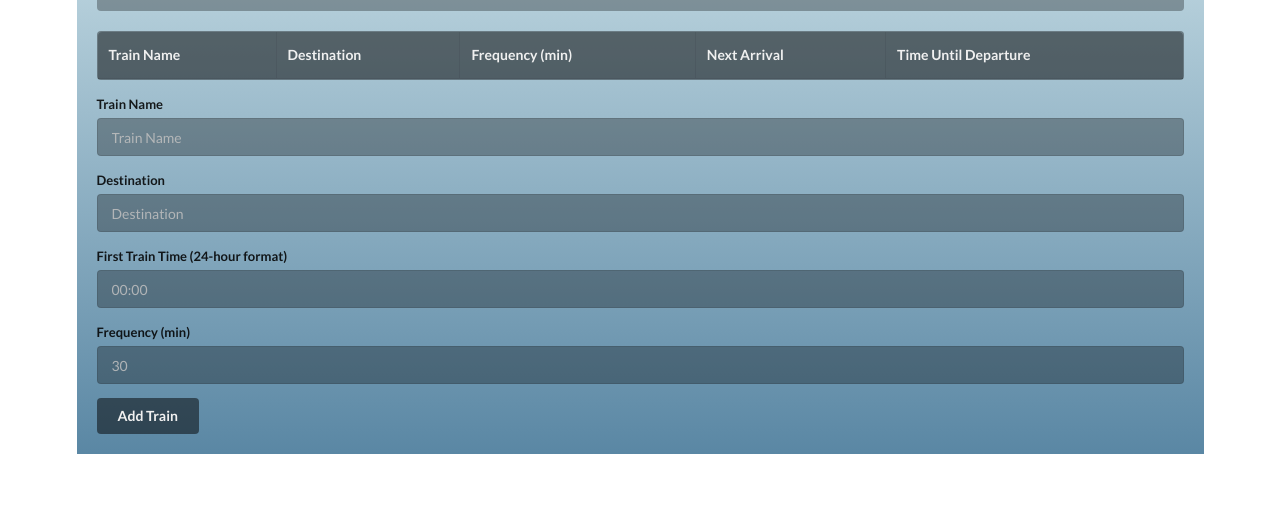
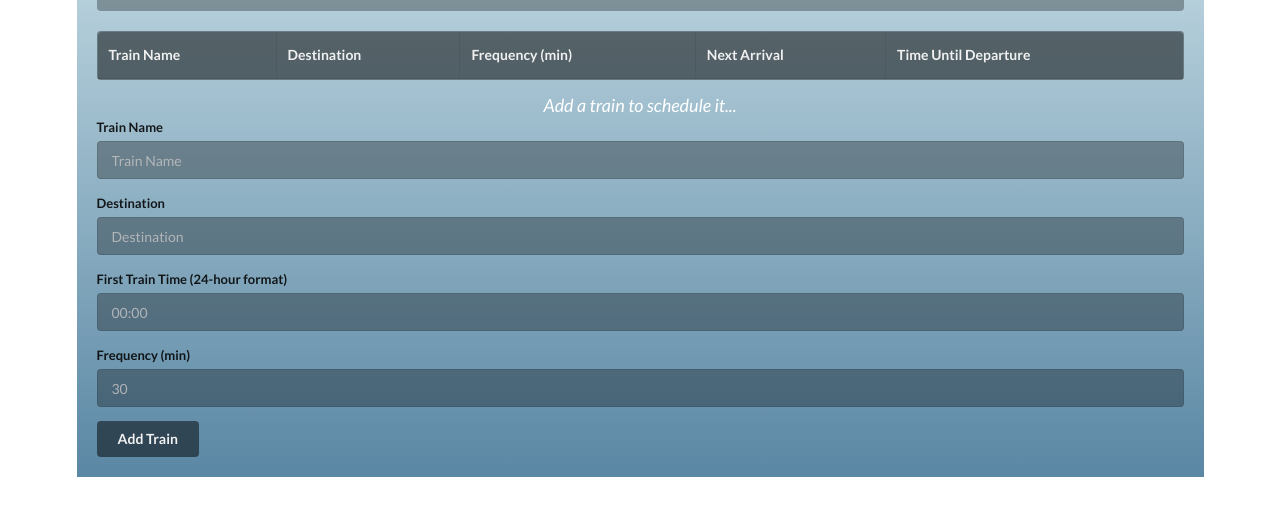
Before and after one commit to adj-dev/train-scheduler, a plain HTML site: page index.html in a window 1280 px wide. Shown: the part 129-644 px from the top of the page. Drawn offline with nearby package versions, Linux system fonts and the light colour scheme; no server answers.

Commit message:
Added complimentary informative message

```diff
--- a/assets/css/main.css
+++ b/assets/css/main.css
@@ -43,6 +43,19 @@ table.ui.celled.table > thead > tr > th {
 }
 
 /*-------------------------------------------------------*/
+/*--------------------ADD-TRAIN-DIV----------------------*/
+/*-------------------------------------------------------*/
+
+div#add-train {
+  text-align: center;
+  color: white;
+}
+
+h3 {
+  font-weight: normal;
+}
+
+/*-------------------------------------------------------*/
 /*-------------------------FORM--------------------------*/
 /*-------------------------------------------------------*/
 
--- a/assets/js/app.js
+++ b/assets/js/app.js
@@ -174,6 +174,9 @@ $(document).on('click', '#submit', e => {
 
 // Set event listener for new entries on database ( wizard stuff )
 database.ref().on('child_added', snapshot => {
+  // Hide the "Add a train to schedule it..." message once a train is scheduled
+  $('#add-train').css('display', 'none');
+  // Append train data to table
   $('#train-data').append(convertToHTML(snapshot.val()));
 }, error => {
   if (error) {
--- a/index.html
+++ b/index.html
@@ -41,6 +41,11 @@
       </tbody>
     </table>
 
+    <!-- div that hides when trains start to populate -->
+    <div id="add-train">
+      <h3><em>Add a train to schedule it...</em></h3>
+    </div>
+
     <!-- form that submits data to Firebase -->
     <form class="ui form">
       <div class="field" id="name">
```
